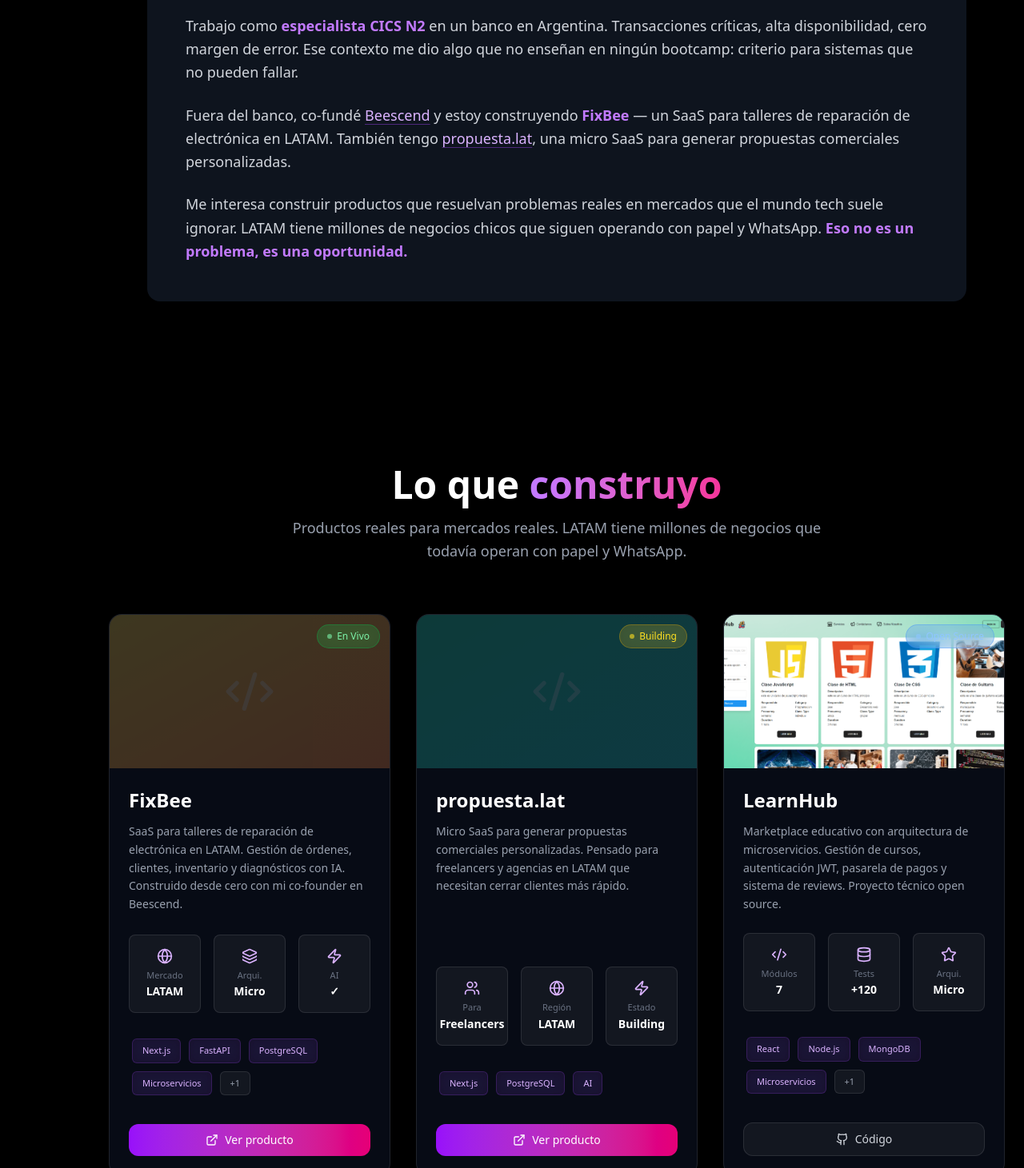
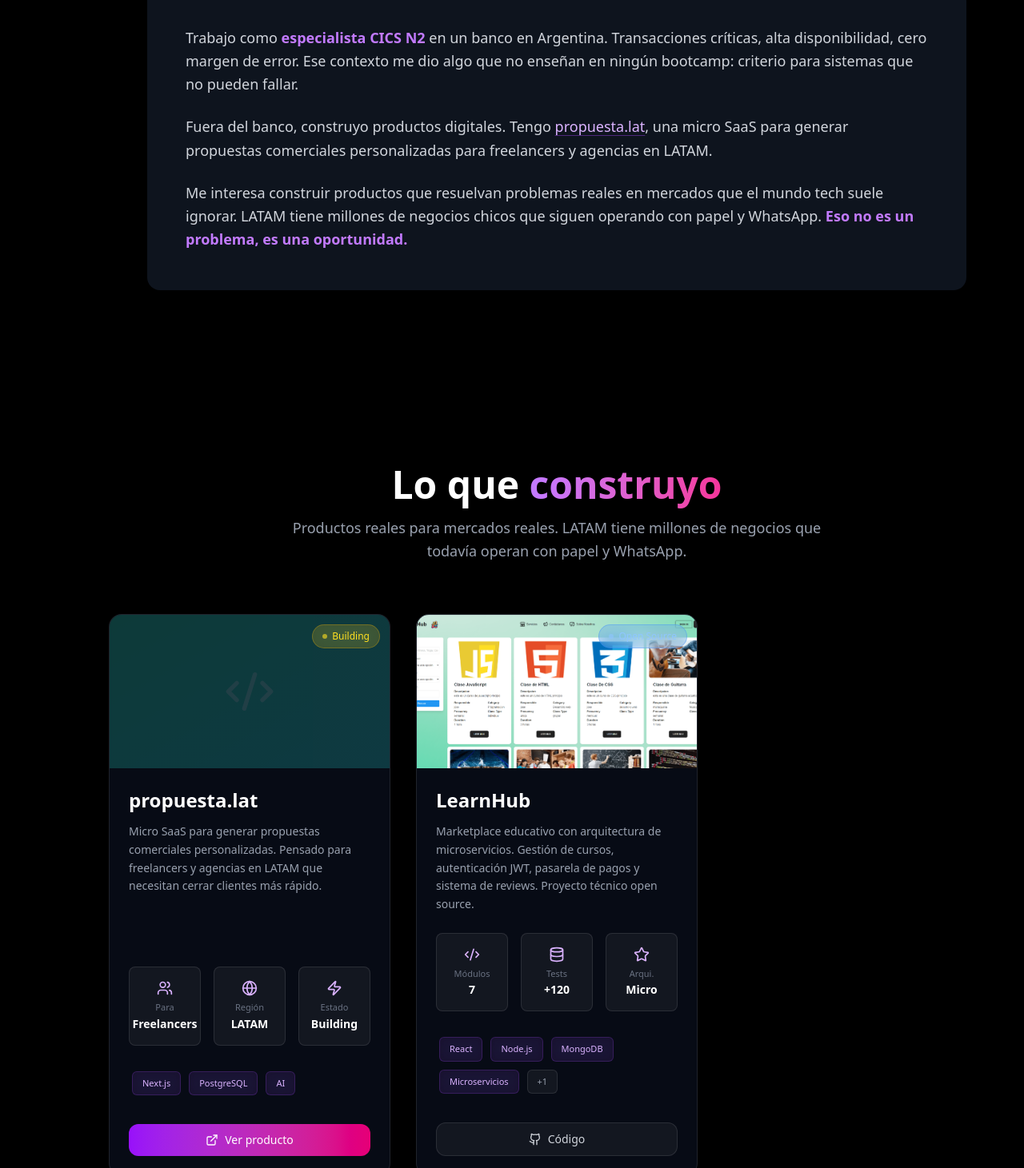
Before and after one commit to AgustinAused/porfolio, a Next.js app: page / in a window 1280 px wide. Shown: the part 1209-2670 px from the top of the page at 80% size. Built offline with nearby package versions, Linux system fonts and the light colour scheme.

Commit message:
feat: update metadata and descriptions for improved clarity and relevance; refine About and Skills components

```diff
--- a/app/layout.tsx
+++ b/app/layout.tsx
@@ -4,7 +4,7 @@
 import Script from "next/script";
 import "./globals.css";
 
-const SITE_URL = "https://agusaused.com"; // <-- PRODUCCIÓN
+const SITE_URL = "https://agusaused.com";
 const OG_IMAGE = `${SITE_URL}/og/og-image.jpg`; // 1200x630
 
 const geistSans = Geist({
@@ -28,37 +28,56 @@
 export const metadata: Metadata = {
   metadataBase: new URL(SITE_URL),
   title: {
-    default: "Agustín Aused | Software Engineer & Mainframe Specialist",
+    default: "Agustín Aused | CICS Specialist & Co-founder",
     template: "%s | Agustín Aused",
   },
   description:
-    "Desarrollador Full Stack especializado en Java, React y mainframe CICS. Diseño sistemas modernos, escalables y listos para producción.",
+    "CICS Specialist N2 en banca y co-founder de Beescend. Construyendo FixBee — SaaS para talleres de electrónica en LATAM. Buenos Aires, Argentina.",
   keywords: [
-    "Agustín Aused","Software Engineer","Full Stack","Java","React",
-    "CICS","Mainframe","Spring Boot","Next.js","Arquitectura"
+    "Agustín Aused",
+    "CICS Specialist",
+    "Mainframe",
+    "z/OS",
+    "JCL",
+    "VSAM",
+    "TSO ISPF",
+    "Beescend",
+    "FixBee",
+    "SaaS LATAM",
+    "Next.js",
+    "FastAPI",
+    "Co-founder",
+    "Buenos Aires",
+    "startup Argentina",
   ],
   authors: [{ name: "Agustín Aused", url: SITE_URL }],
   alternates: {
     canonical: SITE_URL,
-    languages: { "es-AR": SITE_URL, "es": SITE_URL },
+    languages: { "es-AR": SITE_URL, es: SITE_URL },
   },
   openGraph: {
-    title: "Agustín Aused | Software Engineer & Mainframe Specialist",
+    title: "Agustín Aused | CICS Specialist & Co-founder",
     description:
-      "Portafolio profesional: modernización de legacy, arquitectura escalable y producto listo para producción.",
+      "Mainframe de día, startup de noche. CICS Specialist N2 construyendo FixBee — SaaS para talleres de electrónica en LATAM.",
     url: SITE_URL,
-    siteName: "Agustín Aused Portfolio",
+    siteName: "Agustín Aused",
     locale: "es_AR",
     type: "website",
-    images: [{ url: OG_IMAGE, width: 1200, height: 630, alt: "Agustín Aused" }],
+    images: [
+      {
+        url: OG_IMAGE,
+        width: 1200,
+        height: 630,
+        alt: "Agustín Aused — CICS Specialist & Co-founder de Beescend",
+      },
+    ],
   },
   twitter: {
     card: "summary_large_image",
-    title: "Agustín Aused | Software Engineer & Mainframe Specialist",
+    title: "Agustín Aused | CICS Specialist & Co-founder",
     description:
-      "Full Stack + Mainframe CICS. Transformo sistemas en productos modernos.",
+      "Mainframe de día, startup de noche. Construyendo FixBee para talleres de electrónica en LATAM.",
     images: [OG_IMAGE],
-    creator: "@tu_handle", // opcional
   },
   robots: {
     index: true,
@@ -79,36 +98,43 @@
     ],
     shortcut: "/img/favicon.ico",
   },
-  applicationName: "Agustín Aused Portfolio",
+  applicationName: "Agustín Aused",
   category: "technology",
 };
 
-export default function RootLayout({ children }: { children: React.ReactNode }) {
+export default function RootLayout({
+  children,
+}: {
+  children: React.ReactNode;
+}) {
   const jsonLd = {
     "@context": "https://schema.org",
     "@type": "Person",
     name: "Agustín Aused",
     url: SITE_URL,
-    jobTitle: "Software Engineer",
+    jobTitle: "CICS Specialist",
     description:
-      "Full Stack + Mainframe CICS. Arquitecturas escalables y modernización de sistemas.",
+      "CICS Specialist N2 en banca. Software Engineer apasionado por construir productos digitales en LATAM.",
+    address: {
+      "@type": "PostalAddress",
+      addressLocality: "Buenos Aires",
+      addressCountry: "AR",
+    },
     sameAs: [
       "https://github.com/AgustinAused",
       "https://www.linkedin.com/in/agustinaused",
+      "https://propuesta.lat",
     ],
   };
 
   return (
     <html lang="es" suppressHydrationWarning>
       <head>
-        {/* Plausible (terceros). Si vas a usar proxy, cambiá src a /js/script.js (ver sección 2). */}
         <Script
           src="https://plausible.io/js/script.js"
           data-domain="agusaused.com"
           strategy="afterInteractive"
         />
-
-        {/* JSON-LD para rich results */}
         <Script
           id="ld-person"
           type="application/ld+json"
@@ -116,7 +142,9 @@
           dangerouslySetInnerHTML={{ __html: JSON.stringify(jsonLd) }}
         />
       </head>
-      <body className={`${geistSans.variable} ${geistMono.variable} antialiased`}>
+      <body
+        className={`${geistSans.variable} ${geistMono.variable} antialiased`}
+      >
         {children}
       </body>
     </html>
--- a/components/About.tsx
+++ b/components/About.tsx
@@ -39,18 +39,7 @@
             </p>
 
             <p className="text-lg text-gray-300 leading-relaxed">
-              Fuera del banco, co-fundé{" "}
-              <a
-                href="https://beescend.com"
-                target="_blank"
-                rel="noopener noreferrer"
-                className="text-purple-300 hover:text-purple-200 transition-colors underline underline-offset-4 decoration-purple-500/40"
-              >
-                Beescend
-              </a>{" "}
-              y estoy construyendo{" "}
-              <strong className="text-purple-400">FixBee</strong> — un SaaS para talleres de
-              reparación de electrónica en LATAM. También tengo{" "}
+              Fuera del banco, construyo productos digitales. Tengo{" "}
               <a
                 href="https://propuesta.lat"
                 target="_blank"
@@ -59,7 +48,7 @@
               >
                 propuesta.lat
               </a>
-              , una micro SaaS para generar propuestas comerciales personalizadas.
+              , una micro SaaS para generar propuestas comerciales personalizadas para freelancers y agencias en LATAM.
             </p>
 
             <p className="text-lg text-gray-300 leading-relaxed">
--- a/components/Projects.tsx
+++ b/components/Projects.tsx
@@ -6,21 +6,6 @@
 import SectionBackground from "./SectionBackground";
 
 const projects = [
-  {
-    title: "FixBee",
-    description:
-      "SaaS para talleres de reparación de electrónica en LATAM. Gestión de órdenes, clientes, inventario y diagnósticos con IA. Construido desde cero con mi co-founder en Beescend.",
-    technologies: ["Next.js", "FastAPI", "PostgreSQL", "Microservicios", "AI"],
-    live: "https://app.beescend.com",
-    github: null,
-    status: "live",
-    gradient: "from-yellow-500 to-orange-500",
-    stats: [
-      { icon: Globe, label: "Mercado", value: "LATAM" },
-      { icon: Layers, label: "Arqui.", value: "Micro" },
-      { icon: Zap, label: "AI", value: "✓" },
-    ],
-  },
   {
     title: "propuesta.lat",
     description:
--- a/components/Skills.tsx
+++ b/components/Skills.tsx
@@ -31,7 +31,7 @@
   },
   {
     title: 'Backend & APIs',
-    subtitle: 'Stack de Beescend',
+    subtitle: 'Stack principal',
     icon: FaServer,
     skills: [
       { name: 'FastAPI', icon: SiFastapi, color: 'text-green-400' },
```
